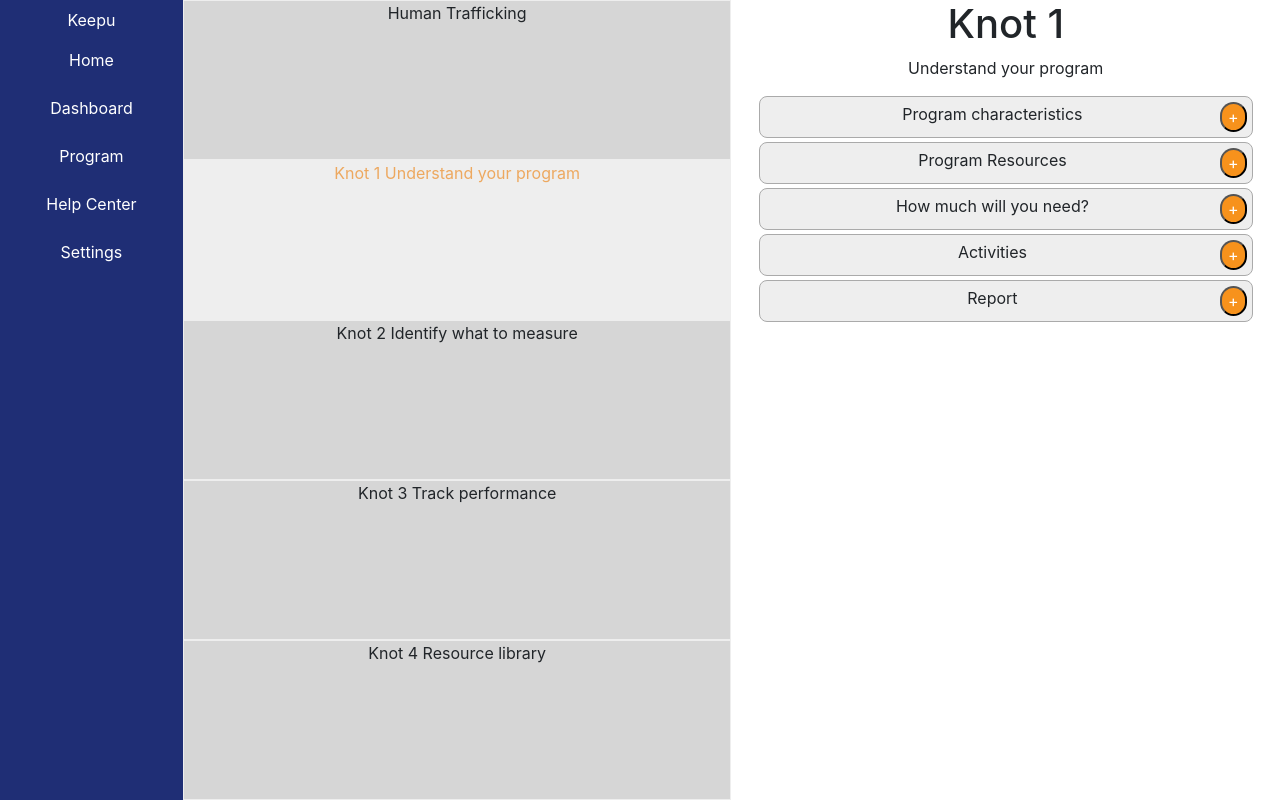
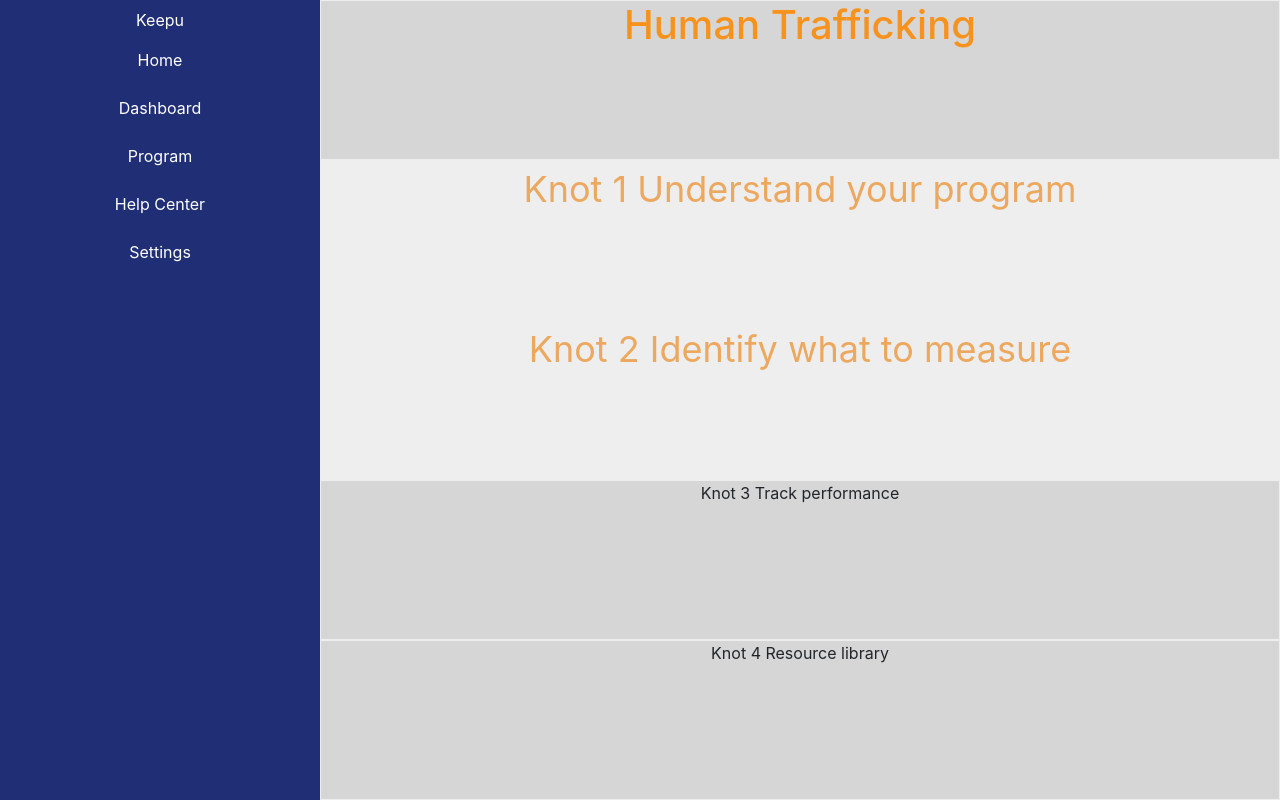
Before and after one commit to cortes-web-tech/COP4331-large-project, a React (Create React App) app in the folder website/: page /program in a window 1280 px wide. Built offline with nearby package versions, Linux system fonts and the light colour scheme.

Commit message:
Update with knot 2

```diff
--- a/website/src/components/pages/Program.js
+++ b/website/src/components/pages/Program.js
@@ -8,12 +8,30 @@ export default class Program extends React.Component {
   constructor(){
     super()
     this.state = {
+      showKnot1: false,
+      showKnot2: false,
       show1: false,
       show2: false,
       show3: false,
       show4: false,
       show5: false
     }
+  }
+
+  toggleKnot1(){
+    this.setState({
+      ...this.state,
+      showKnot1: !this.state.showKnot1,
+      showKnot2: false
+    })
+  }
+
+  toggleKnot2(){
+    this.setState({
+      ...this.state,
+      showKnot1: false,
+      showKnot2: !this.state.showKnot2
+    })
   }
 
   toggle1(){
@@ -60,15 +78,15 @@ export default class Program extends React.Component {
         <React.Fragment>
         <div style={knotStyle}>
           <div style={dBox}>
-            <p>Human Trafficking</p>
+            <h1 style={titleStyle}>Human Trafficking</h1>
             </div>
 
           <div style={eBox}>
-            <Link to="/knot1" style = {enabled}>Knot 1 Understand your program </Link>
+            <button style = {enabled} onClick={()=>this.toggleKnot1()}>Knot 1 Understand your program </button>
           </div>
 
-          <div style={dBox}>
-            <p>Knot 2 Identify what to measure </p>
+          <div style={eBox}>
+            <button style = {enabled} onClick={()=>this.toggleKnot2()}>Knot 2 Identify what to measure </button>
           </div>
 
           <div style={dBox}>
@@ -79,6 +97,9 @@ export default class Program extends React.Component {
             <p>Knot 4 Resource library</p>
           </div>
         </div>
+        {
+          this.state.showKnot1?
+
         <div style={knotQ}>
           <div>
             <h1>Knot 1</h1>
@@ -87,7 +108,7 @@ export default class Program extends React.Component {
 
           <div style={formArea}>
             <div style={catArea}>
-            Program characteristics
+            <h2 style ={headStyle}>Program characteristics</h2>
             {
               this.state.show1?
               <form style={formStyle}>
@@ -146,7 +167,7 @@ export default class Program extends React.Component {
             How much will you need?
             {
               this.state.show3?
-              <div>
+              <div style={formStyle}>
                 <div style = {needBox}>
                   <h3>Technology</h3>
                   <form>
@@ -182,7 +203,7 @@ export default class Program extends React.Component {
             Activities
             {
               this.state.show4?
-              <div>
+              <div style={formStyle}>
                 <p>Click the activites your program will do (Mark all that apply)</p>
                 <form>
                   Identify Law enforcement agencies <input type="checkbox"/><br/>
@@ -287,9 +308,40 @@ export default class Program extends React.Component {
             <div>
               <button style ={plusButton} onClick={()=>this.toggle5()}>+</button>
             </div>
+
           </div>
+
         </div>
-
+        :null
+        }
+        {
+          this.state.showKnot2?
+          <div style={knotQ}>
+            <div>
+              <h1>Knot 2</h1>
+              <p>Identify what to measure</p>
+              <p>Based on what your program would do, now is the time to narrow it down by<br/>
+                defining your oututs and outcomes!</p>
+            </div>
+              <div style={programStyle}>
+                <div>
+                  <h3>Outputs</h3>
+                  <ul>
+                    <li>Sample output: 25 community outreach events will be provided to Latina women twice a month.</li>
+                    <button>Click here to create an output</button>
+                  </ul>
+                </div>
+                <div>
+                  <h3>Outcomes</h3>
+                  <ul>
+                    <li>Sample outcome: 85% of applicants will increase their knowledge after completing the training</li>
+                    <li>Click here to create an outcome</li>
+                  </ul>
+                </div>
+              </div>
+          </div>
+          :null
+        }
         </React.Fragment>
       </div>
     );
@@ -297,10 +349,10 @@ export default class Program extends React.Component {
 }
 
 const programStyle = {
-  backgroundColor: "#cceeff",
+
   display: "flex",
   flexDirection: "row",
-  justifyContent: "space-between",
+  justifyContent: "space-around",
   height: "100vh"
 
 }
@@ -325,6 +377,9 @@ const knotQ = {
 
 const enabled = {
   color: "#EDA85F",
+  backgroundColor: "#eeeeee",
+  border: "none",
+  fontSize: "36px"
 
 }
 
@@ -363,7 +418,7 @@ const plusButton = {
 }
 
 const formStyle = {
-
+  borderTop: "1px black solid"
 }
 
 const needBox = {
@@ -391,3 +446,11 @@ const reportBox = {
 const reportHead = {
   backgroundColor: "#A3ADDB"
 }
+
+const titleStyle = {
+  color: "#F7921C"
+}
+
+const headStyle = {
+  fontSize: "22px",
+}
```
